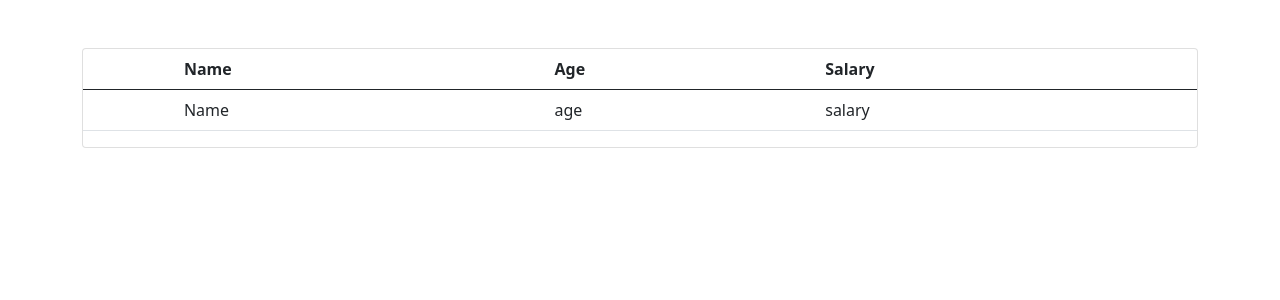
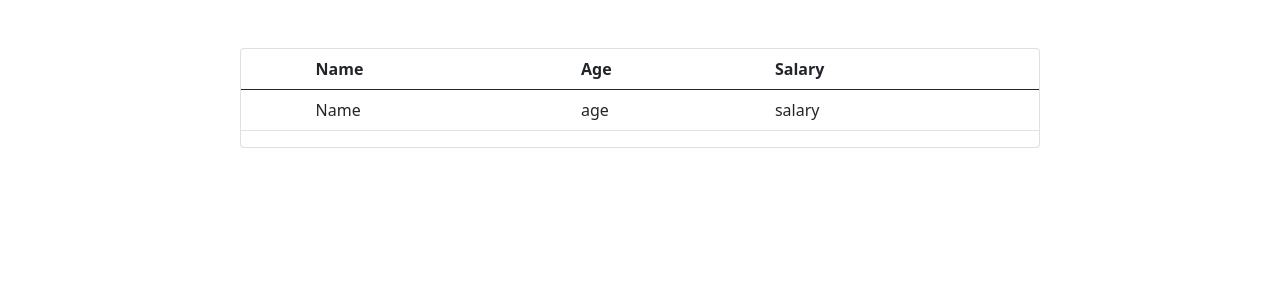
Before and after one commit to johanssonfridamaria/employees-list, a Vue app: page / in a window 1280 px wide. Shown: the top 300 px of the page. Built offline with nearby package versions, Linux system fonts and the light colour scheme.

Commit message:
added max-width and margin auto to card

```diff
--- a/src/App.vue
+++ b/src/App.vue
@@ -18,5 +18,9 @@ export default {
 </script>
 
 <style>
+.card{
+  max-width: 50rem;
+  margin: auto;
+}
 
 </style>
```
